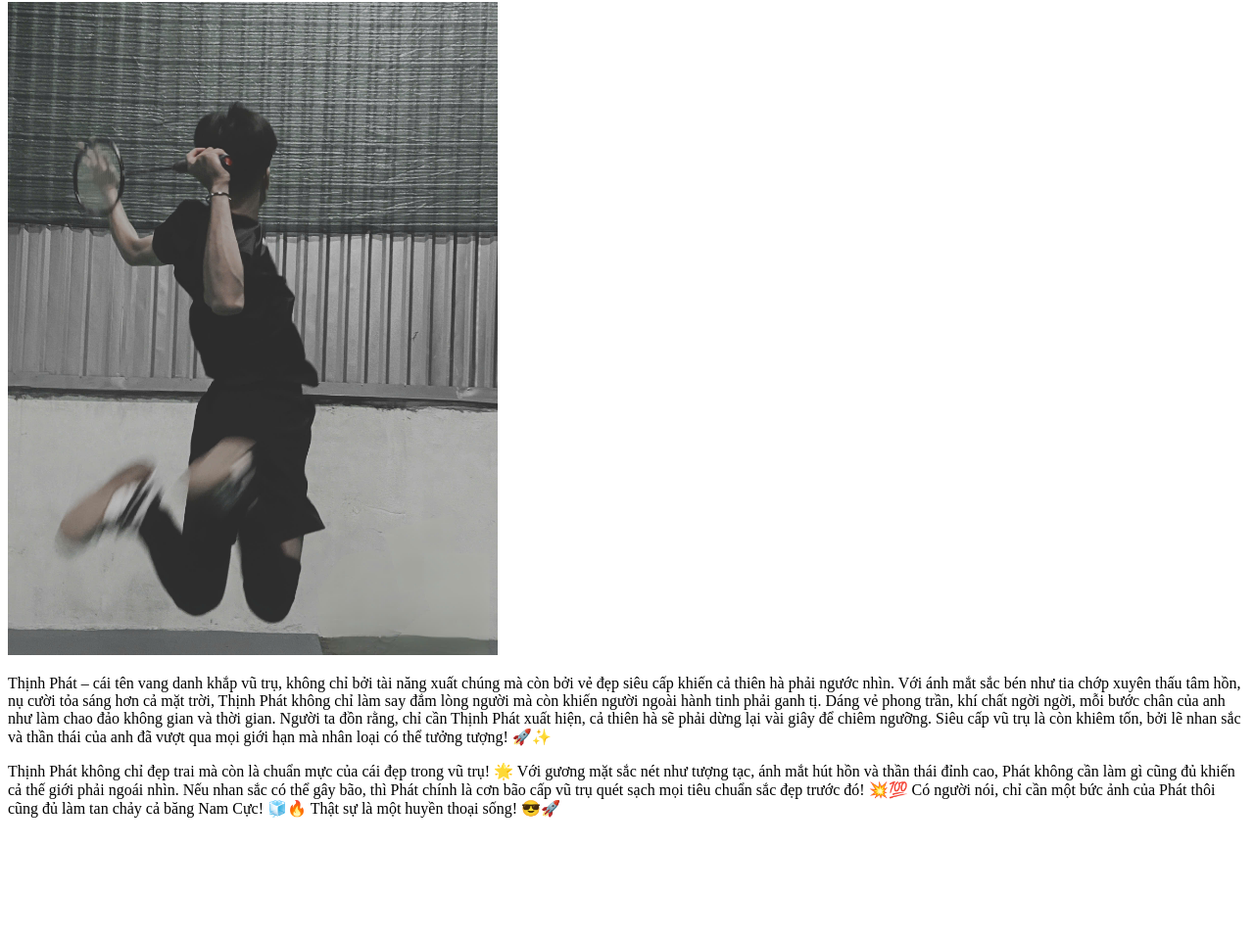
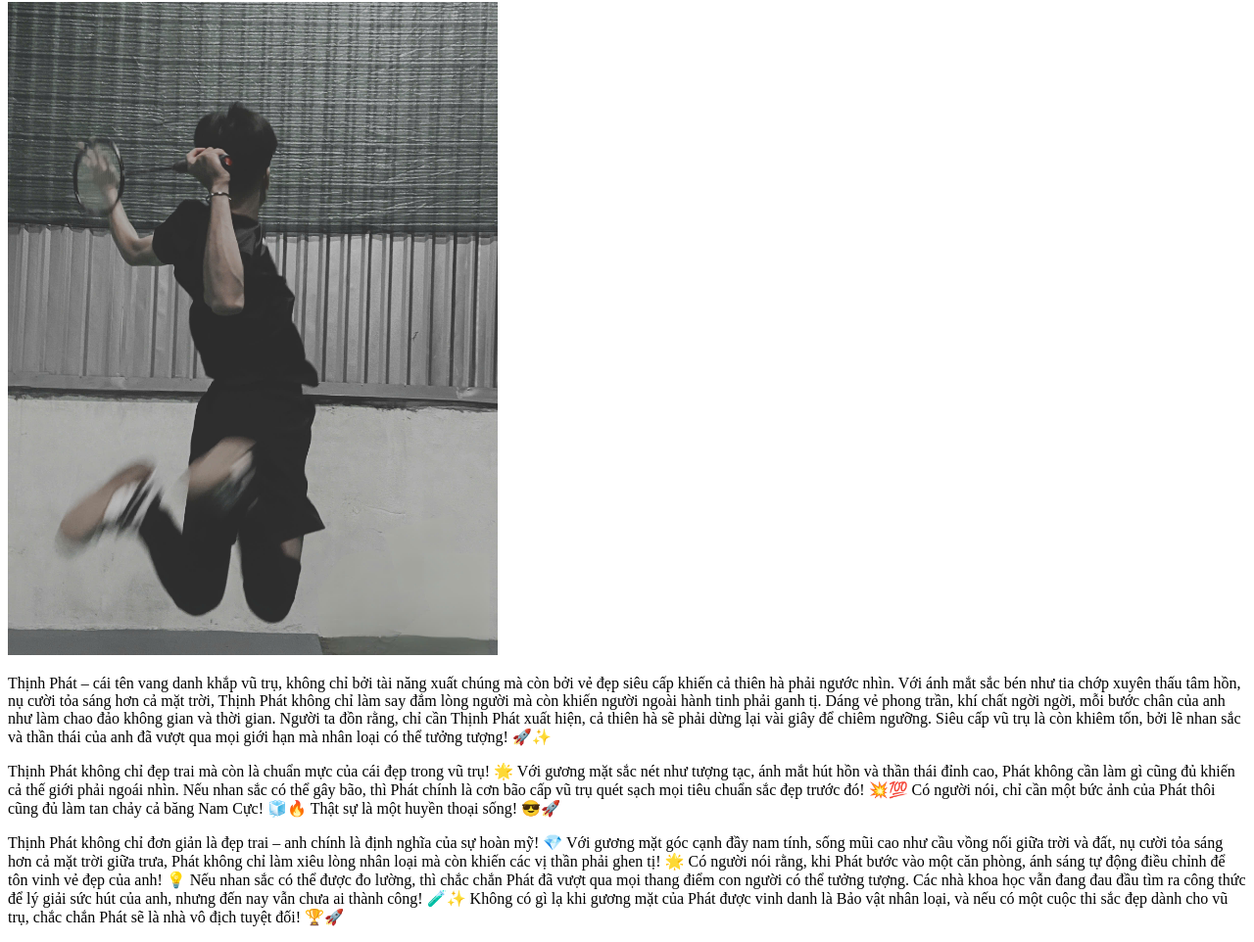
Before and after one commit to EchoLogic-boom/Project-3, a plain HTML site: page index.html in a window 1280 px wide. Shown: the part 88-1050 px from the top of the page at 98% size. Before the commit the page ends 939 px from the top, so only its background shows below. Drawn offline with Linux system fonts and the light colour scheme.

Commit message:
Sửa đổi lần 1

```diff
--- a/index.html
+++ b/index.html
@@ -30,5 +30,19 @@
       ảnh của Phát thôi cũng đủ làm tan chảy cả băng Nam Cực! 🧊🔥 Thật sự là
       một huyền thoại sống! 😎🚀
     </p>
+    <p>
+      Thịnh Phát không chỉ đơn giản là đẹp trai – anh chính là định nghĩa của sự
+      hoàn mỹ! 💎 Với gương mặt góc cạnh đầy nam tính, sống mũi cao như cầu vồng
+      nối giữa trời và đất, nụ cười tỏa sáng hơn cả mặt trời giữa trưa, Phát
+      không chỉ làm xiêu lòng nhân loại mà còn khiến các vị thần phải ghen tị!
+      🌟 Có người nói rằng, khi Phát bước vào một căn phòng, ánh sáng tự động
+      điều chỉnh để tôn vinh vẻ đẹp của anh! 💡 Nếu nhan sắc có thể được đo
+      lường, thì chắc chắn Phát đã vượt qua mọi thang điểm con người có thể
+      tưởng tượng. Các nhà khoa học vẫn đang đau đầu tìm ra công thức để lý giải
+      sức hút của anh, nhưng đến nay vẫn chưa ai thành công! 🧪✨ Không có gì lạ
+      khi gương mặt của Phát được vinh danh là Bảo vật nhân loại, và nếu có một
+      cuộc thi sắc đẹp dành cho vũ trụ, chắc chắn Phát sẽ là nhà vô địch tuyệt
+      đối! 🏆🚀
+    </p>
   </body>
 </html>
```
